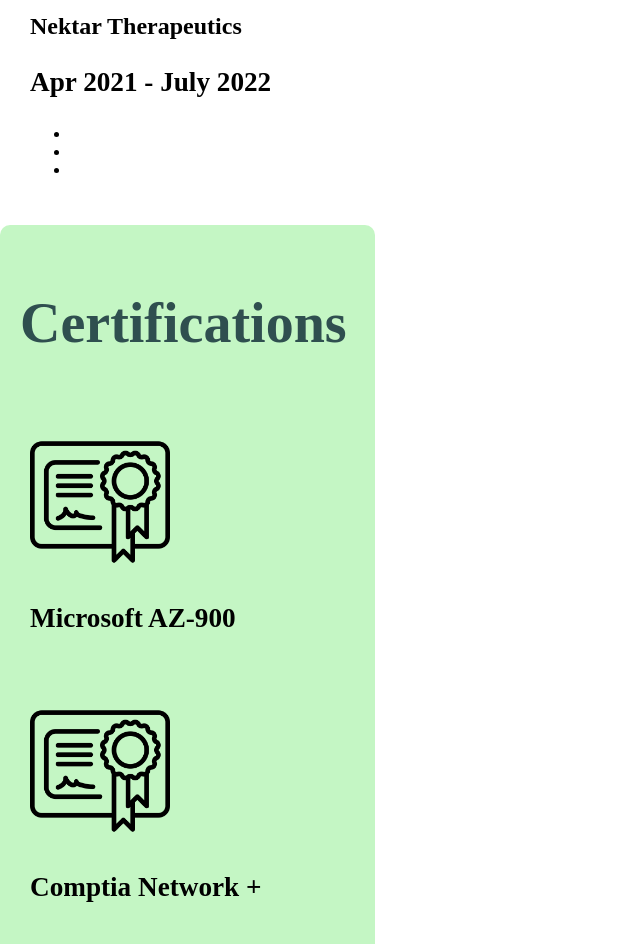
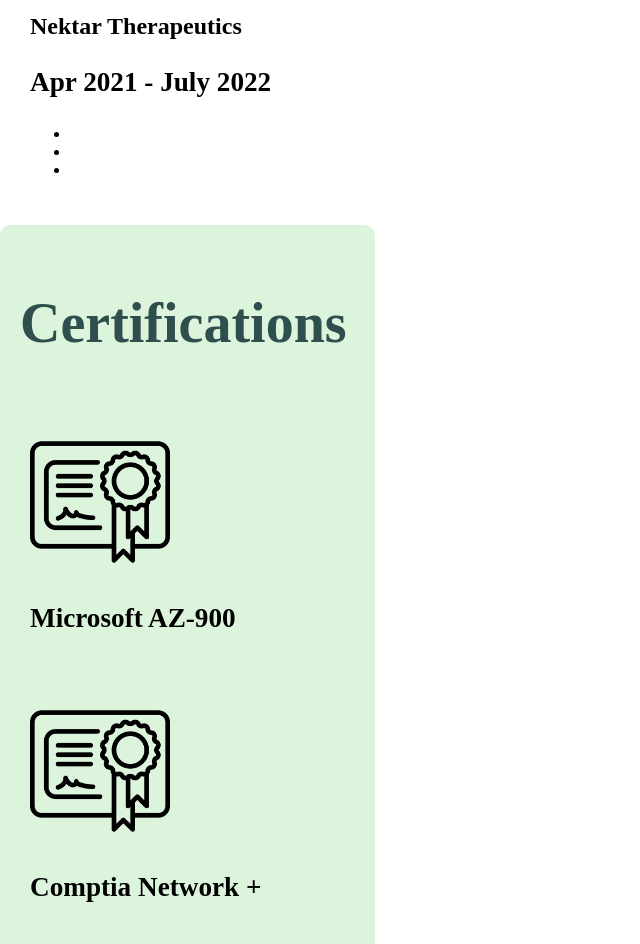
Before and after one commit to MNRSkills/azure-landing-page, a plain HTML site: page index.html in a window 1280 px wide. Shown: the part 2732-3676 px from the top of the page, without its empty margins (0-640 px from the left). Drawn offline with Linux system fonts and the light colour scheme.

Commit message:
Another day to improve

```diff
--- a/styles/certs.css
+++ b/styles/certs.css
@@ -1,5 +1,5 @@
 .certification-section {
-  background-color: rgba(190, 245, 190, 0.901);
+  background-color: rgba(217, 243, 217, 0.901);
   border-radius: 10px;
 }
 
```
